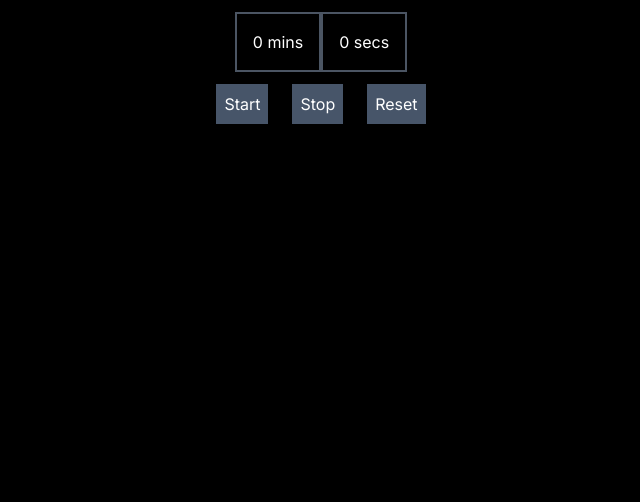
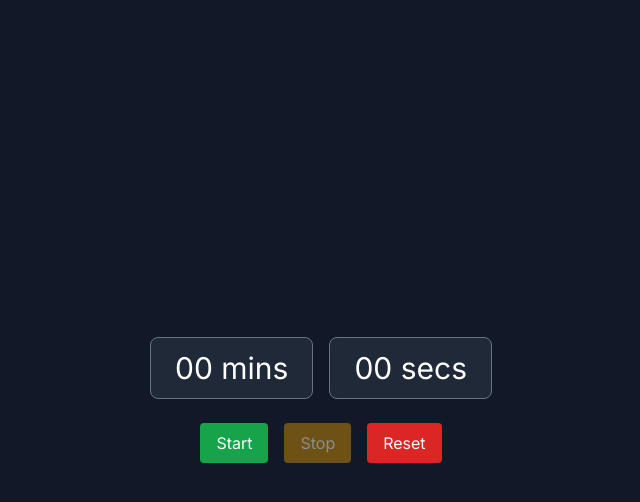
Before and after one commit to Ananya-12-cpu/My-Components, a Next.js app: page /stopwatch in a window 1280 px wide. Shown: the top 502 px of the page, without its empty margins (319-959 px from the left). Built offline with nearby package versions, Linux system fonts and the light colour scheme.

Commit message:
stopwatch redesign

```diff
--- a/src/app/stopwatch/page.tsx
+++ b/src/app/stopwatch/page.tsx
@@ -1,47 +1,78 @@
-'use client'
+'use client';
 
-
-import { useState, useRef } from "react";
+import { useState, useRef, useCallback, useEffect } from 'react';
 
 export default function App() {
-  const [timer, setTimer] = useState(0);
-  const timerRef :any = useRef(null); // Use useRef instead of window.myTimer
+  const [seconds, setSeconds] = useState(0);
+  const [isRunning, setIsRunning] = useState(false);
+  const intervalRef = useRef<NodeJS.Timeout | null>(null);
 
-  const startTimer = () => {
-    if (!timerRef.current) {
-      timerRef.current = setInterval(() => {
-        setTimer((prev) => prev + 1);
+  const startTimer = useCallback(() => {
+    if (!intervalRef.current) {
+      intervalRef.current = setInterval(() => {
+        setSeconds(prev => prev + 1);
       }, 1000);
+      setIsRunning(true);
     }
-  };
+  }, []);
 
-  const stopTimer = () => {
-    clearInterval(timerRef.current);
-    timerRef.current = null; // Clear the reference
-  };
+  const stopTimer = useCallback(() => {
+    if (intervalRef.current) {
+      clearInterval(intervalRef.current);
+      intervalRef.current = null;
+      setIsRunning(false);
+    }
+  }, []);
 
-  const resetTimer = () => {
-    clearInterval(timerRef.current);
-    timerRef.current = null; // Clear the reference
-    setTimer(0);
-  };
-console.log(timer / 60);
+  const resetTimer = useCallback(() => {
+    stopTimer();
+    setSeconds(0);
+  }, [stopTimer]);
+
+  // Clean up on unmount
+  useEffect(() => {
+    return () => {
+      if (intervalRef.current) {
+        clearInterval(intervalRef.current);
+      }
+    };
+  }, []);
+
+  const minutes = Math.floor(seconds / 60);
+  const remainingSeconds = seconds % 60;
+
+  const formatTime = (value: number) => value.toString().padStart(2, '0');
 
   return (
-    <div className="container">
-    <div className="flex items-center justify-center my-3">
-    <span className="text-white border-spacing-2 border-solid border-2 border-gray-600 p-4">{Math.trunc(timer / 60)} mins </span>
-    <span className="text-white border-spacing-2 border-solid border-2 border-gray-600 p-4">{timer % 60} secs</span>
-    </div>
+    <div className="min-h-screen bg-gray-900 flex flex-col items-center justify-center p-4">
+      <div className="text-white text-3xl mb-6 flex gap-4">
+        <span className="px-6 py-3 border border-gray-500 rounded-lg bg-gray-800">
+          {formatTime(minutes)} mins
+        </span>
+        <span className="px-6 py-3 border border-gray-500 rounded-lg bg-gray-800">
+          {formatTime(remainingSeconds)} secs
+        </span>
+      </div>
 
-      <div className="flex items-center justify-center">
-        <button onClick={startTimer} className="bg-slate-600 text-white mx-3 p-2">
+      <div className="flex gap-4">
+        <button
+          onClick={startTimer}
+          className="bg-green-600 hover:bg-green-700 text-white px-4 py-2 rounded disabled:opacity-50"
+          disabled={isRunning}
+        >
           Start
         </button>
-        <button onClick={stopTimer} className="bg-slate-600 text-white mx-3 p-2">
+        <button
+          onClick={stopTimer}
+          className="bg-yellow-600 hover:bg-yellow-700 text-white px-4 py-2 rounded disabled:opacity-50"
+          disabled={!isRunning}
+        >
           Stop
         </button>
-        <button onClick={resetTimer} className="bg-slate-600 text-white mx-3 p-2">
+        <button
+          onClick={resetTimer}
+          className="bg-red-600 hover:bg-red-700 text-white px-4 py-2 rounded"
+        >
           Reset
         </button>
       </div>
```
Also changed, not shown: src/app/pagination/page.tsx (+7 -11 lines).
